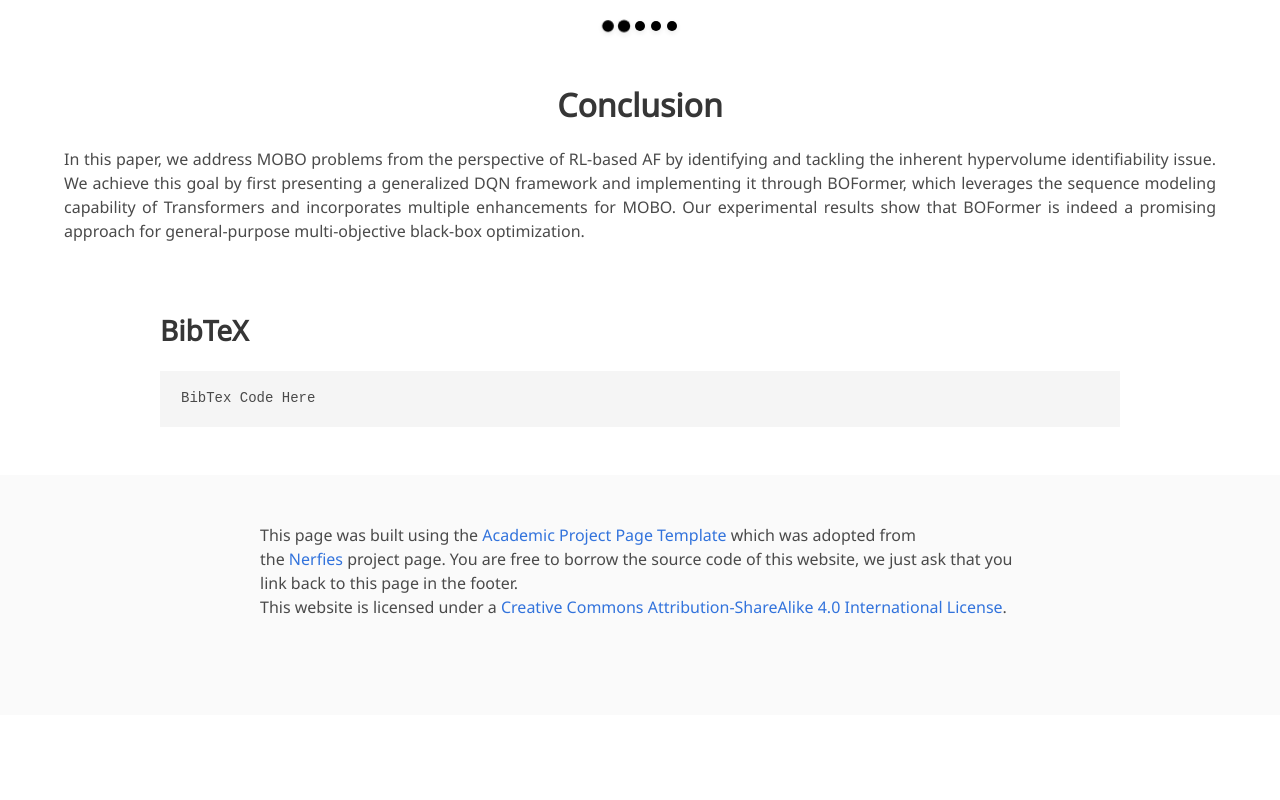
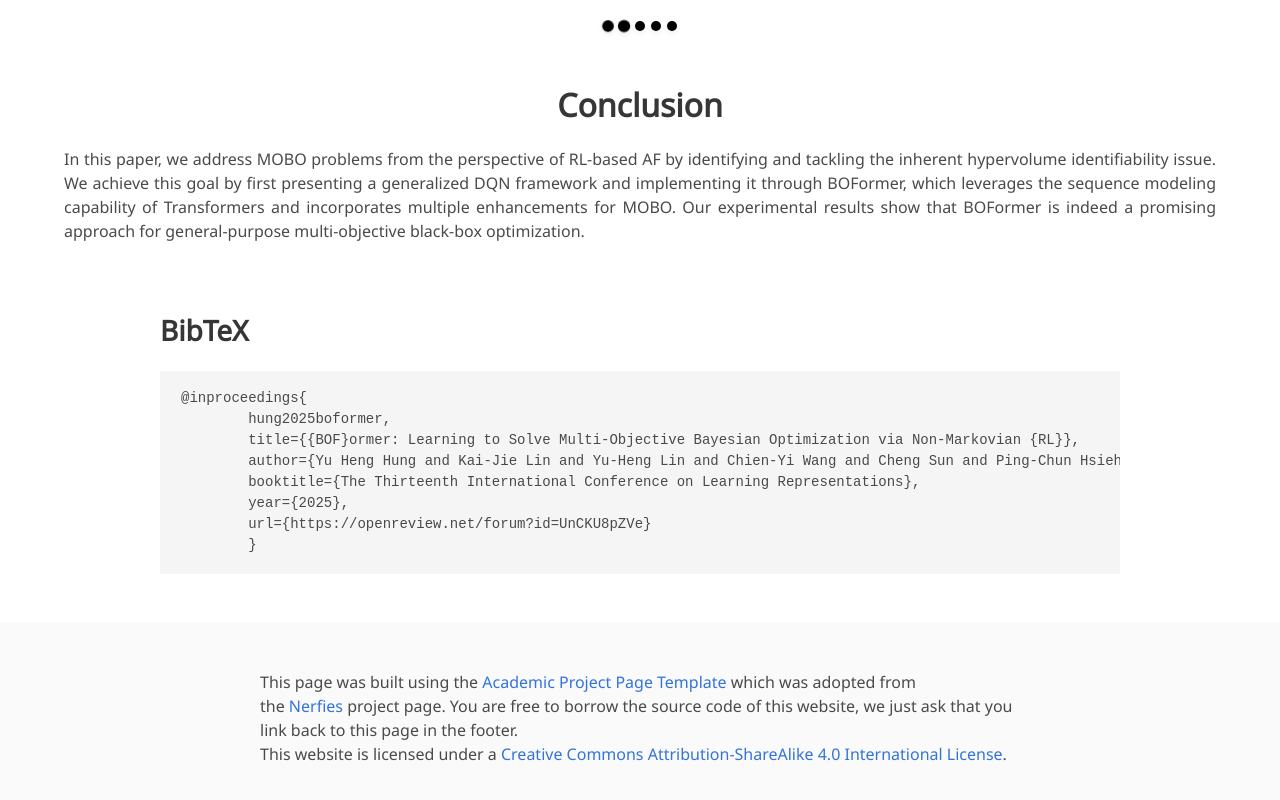
Before and after one commit to HungYuHeng/BOFormer, a plain HTML site: page index.html in a window 1280 px wide. Shown: the part 4389-5189 px from the top of the page. Before the commit the page ends 5104 px from the top, so only its background shows below. Drawn offline with nearby package versions, Linux system fonts and the light colour scheme; some packages are replaced by stand-ins of ours; some icons are missing; a web font is replaced by a local one.

Commit message:
20250307_update_bibtex

```diff
--- a/index.html
+++ b/index.html
@@ -321,7 +321,14 @@
   <section class="section" id="BibTeX">
     <div class="container is-max-desktop content">
       <h2 class="title">BibTeX</h2>
-      <pre><code>BibTex Code Here</code></pre>
+      <pre><code>@inproceedings{
+        hung2025boformer,
+        title={{BOF}ormer: Learning to Solve Multi-Objective Bayesian Optimization via Non-Markovian {RL}},
+        author={Yu Heng Hung and Kai-Jie Lin and Yu-Heng Lin and Chien-Yi Wang and Cheng Sun and Ping-Chun Hsieh},
+        booktitle={The Thirteenth International Conference on Learning Representations},
+        year={2025},
+        url={https://openreview.net/forum?id=UnCKU8pZVe}
+        }</code></pre>
     </div>
 </section>
 <!--End BibTex citation -->
```
